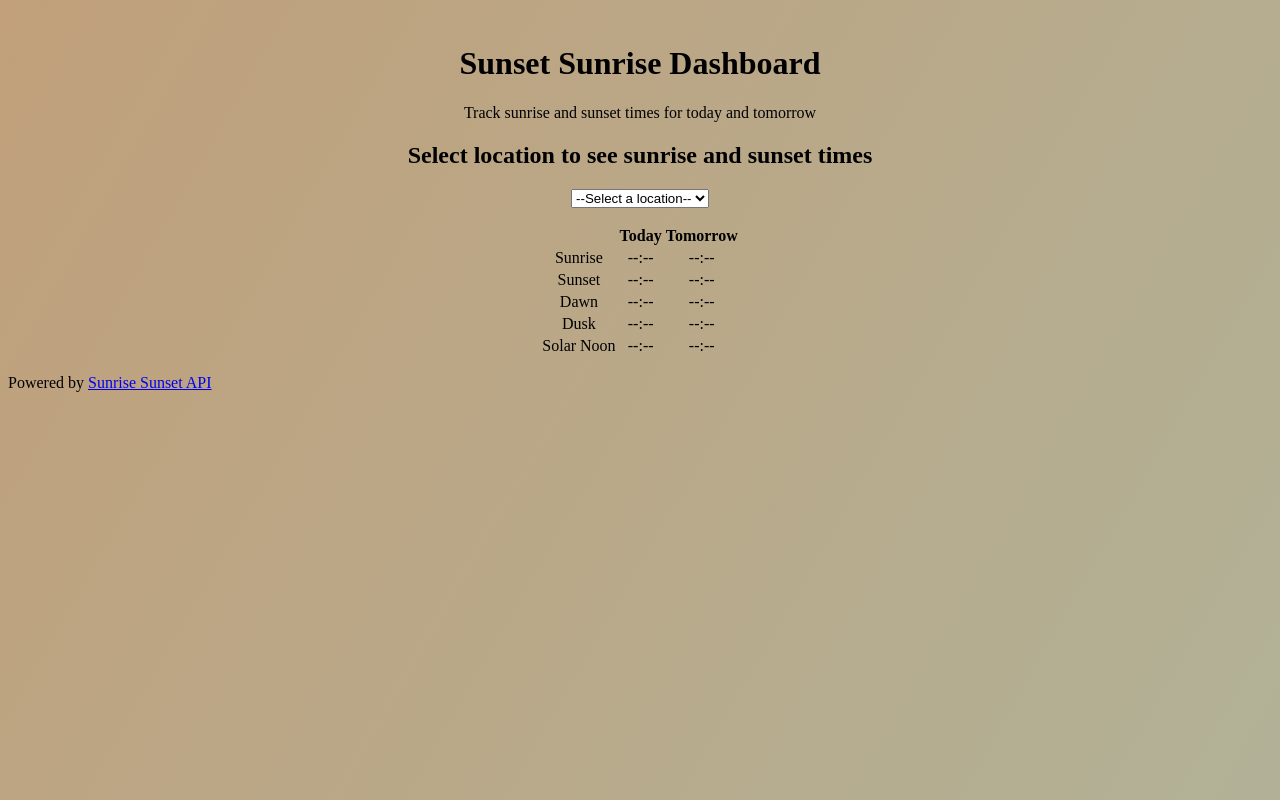
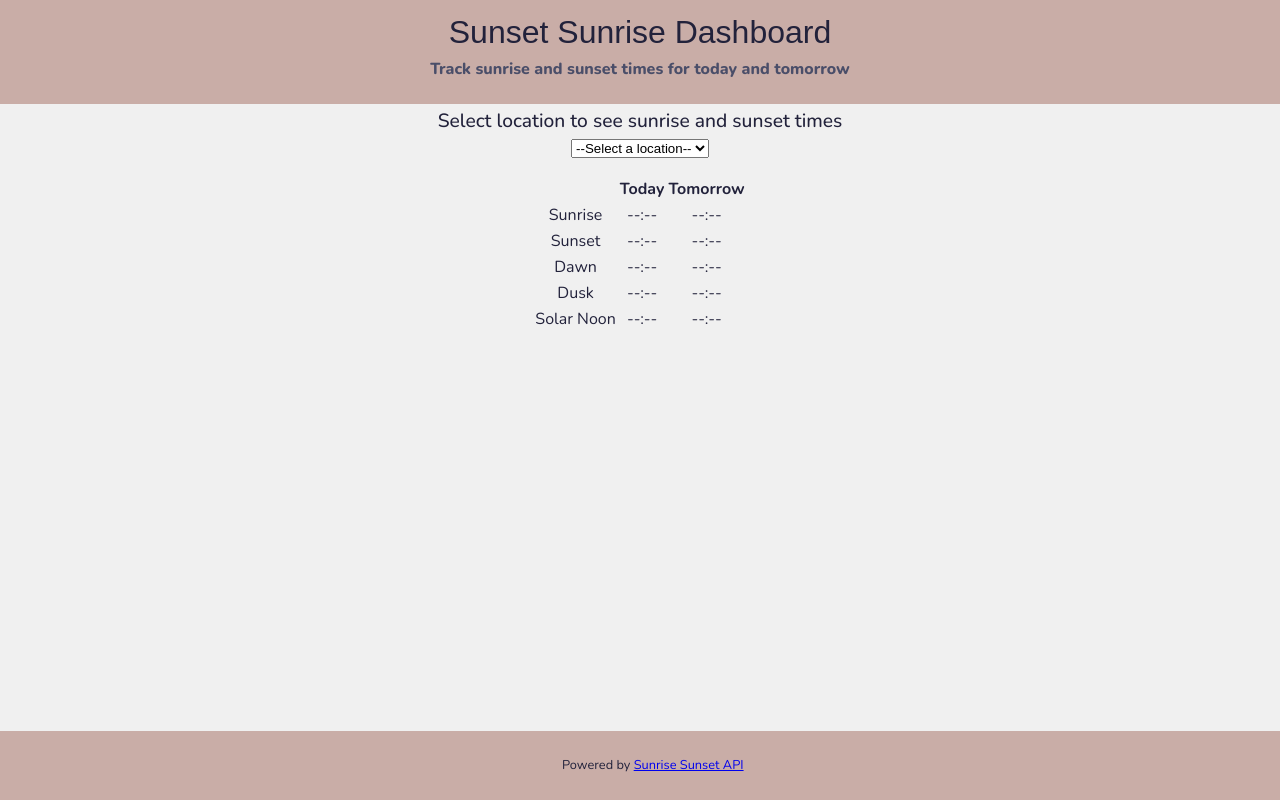
Before and after one commit to hjuliano24/Sunrise-Sunset-API-Dashboard, a plain HTML site: page index.html in a window 1280 px wide. Drawn offline with nearby package versions, Linux system fonts and the light colour scheme; a web font is replaced by a local one.

Commit message:
Designed the layout a little

```diff
--- a/index.html
+++ b/index.html
@@ -4,9 +4,12 @@
     <meta charset="UTF-8">
     <meta name="viewport" content="width=device-width, initial-scale=1.0">
     <title>Sunset Sunrise Dashboard</title>
+    <link rel="preconnect" href="https://fonts.googleapis.com">
+<link rel="preconnect" href="https://fonts.gstatic.com" crossorigin>
+<link href="https://fonts.googleapis.com/css2?family=Nunito:ital,wght@0,200..1000;1,200..1000&family=Playwrite+NO:wght@100..400&display=swap" rel="stylesheet">
     <link rel="stylesheet" href="styles.css">
 </head>
-<body class="gradient">
+<body>
     <header>
         <h1>Sunset Sunrise Dashboard</h1>
         <p>Track sunrise and sunset times for today and tomorrow</p>
@@ -16,6 +19,9 @@
             <h2>Select location to see sunrise and sunset times</h2>
             <select name="locations" id="locationSelector">
                 <option value="">--Select a location--</option>
+                <!-- Add if time permits
+                <option value="currentLocation">Current Location</option>
+                -->
                 <option value="newYork">New York</option>
                 <option value="losAngeles">Los Angeles</option>
                 <option value="chicago">Chicago</option>
--- a/styles.css
+++ b/styles.css
@@ -1,9 +1,9 @@
-.gradient {
-  background: linear-gradient(300deg,#8ddcdc,#f56217);
+/*.gradient {
+  background: linear-gradient(300deg,#8ddcdc,#dc8db5, #dcb58d);
   background-size: 800% 800%;
-  animation: gradient-animation 8s ease infinite;
+  animation: gradient-animation 7s ease infinite;
 }
-
+8ddcdc,#f56217)
 @keyframes gradient-animation {
   0% {
     background-position: 0% 50%;
@@ -14,12 +14,41 @@
   100% {
     background-position: 0% 50%;
   }
+}*/
+
+body {
+  font-family: 'Nunito', sans-serif;
+  background-color: #f0f0f0;
+  margin: 0;
+  padding: 0;
+  min-height: 100vh;
+	color: #22223b;
 }
 
 header {
-  padding-top: 1em;
+  padding: 0.5em;
   text-align: center;
   font-size: 1em;
+  background-color: #c9ada7;
+}
+
+h1 {
+  font-family: 'Playwrite NO', sans-serif;
+  font-weight: 400;
+  margin: 0.2em 0;
+  font-size: 2em;
+}
+
+header p {
+  font-weight: 800;
+	margin-top: 0;
+	color: #4a4e69
+}
+
+h2 {
+	font-weight: 500;
+	margin: 0.2em 0;
+	font-size: 1.2em;
 }
 
 section {
@@ -29,3 +58,13 @@ section {
 table {
   margin: auto;
 }
+
+footer {
+  position: fixed;
+	width: 100%;
+  text-align: center;
+  font-size: 0.8em;
+  padding: 1em;
+  background-color: #c9ada7;
+	bottom: 0;
+}
```
